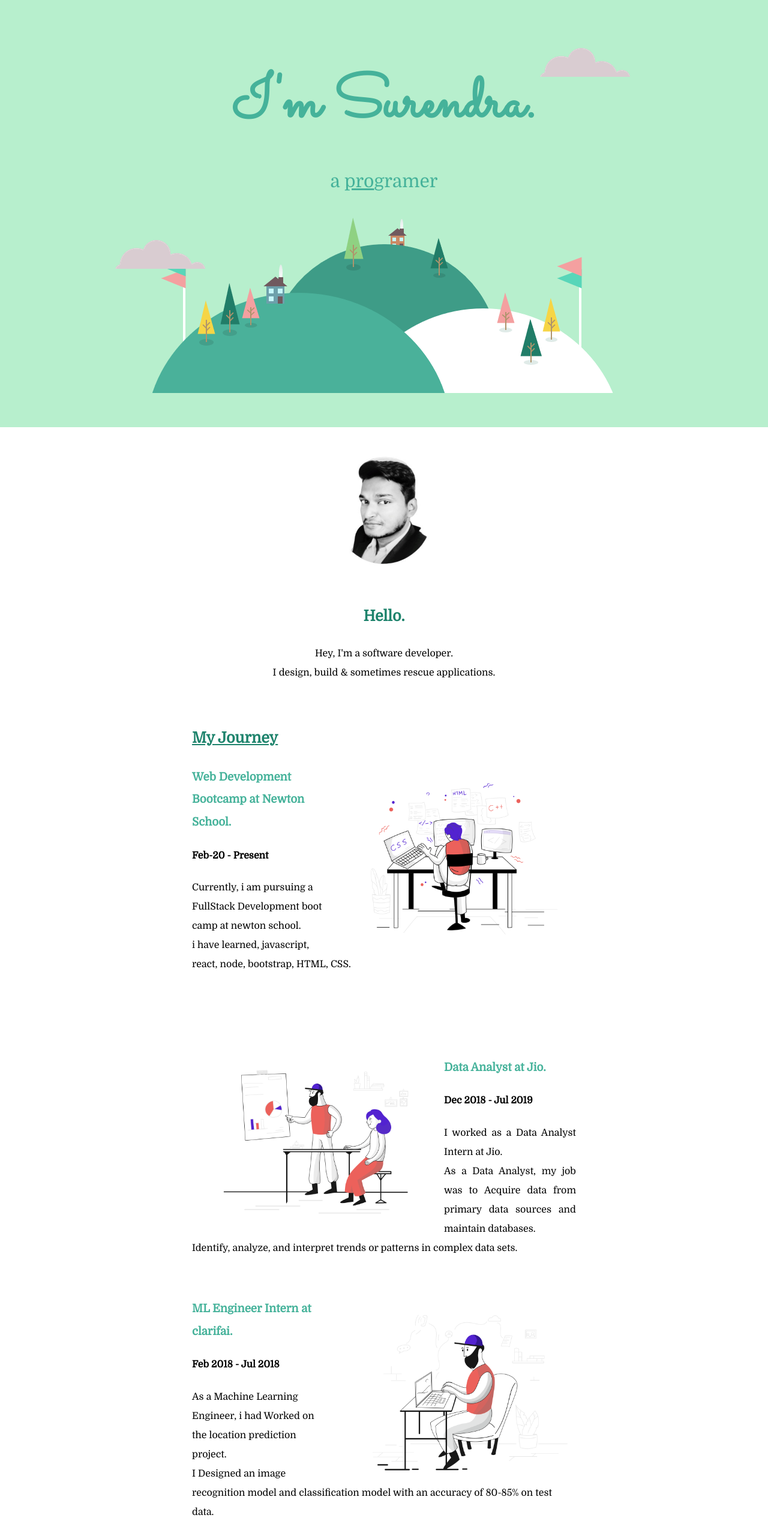
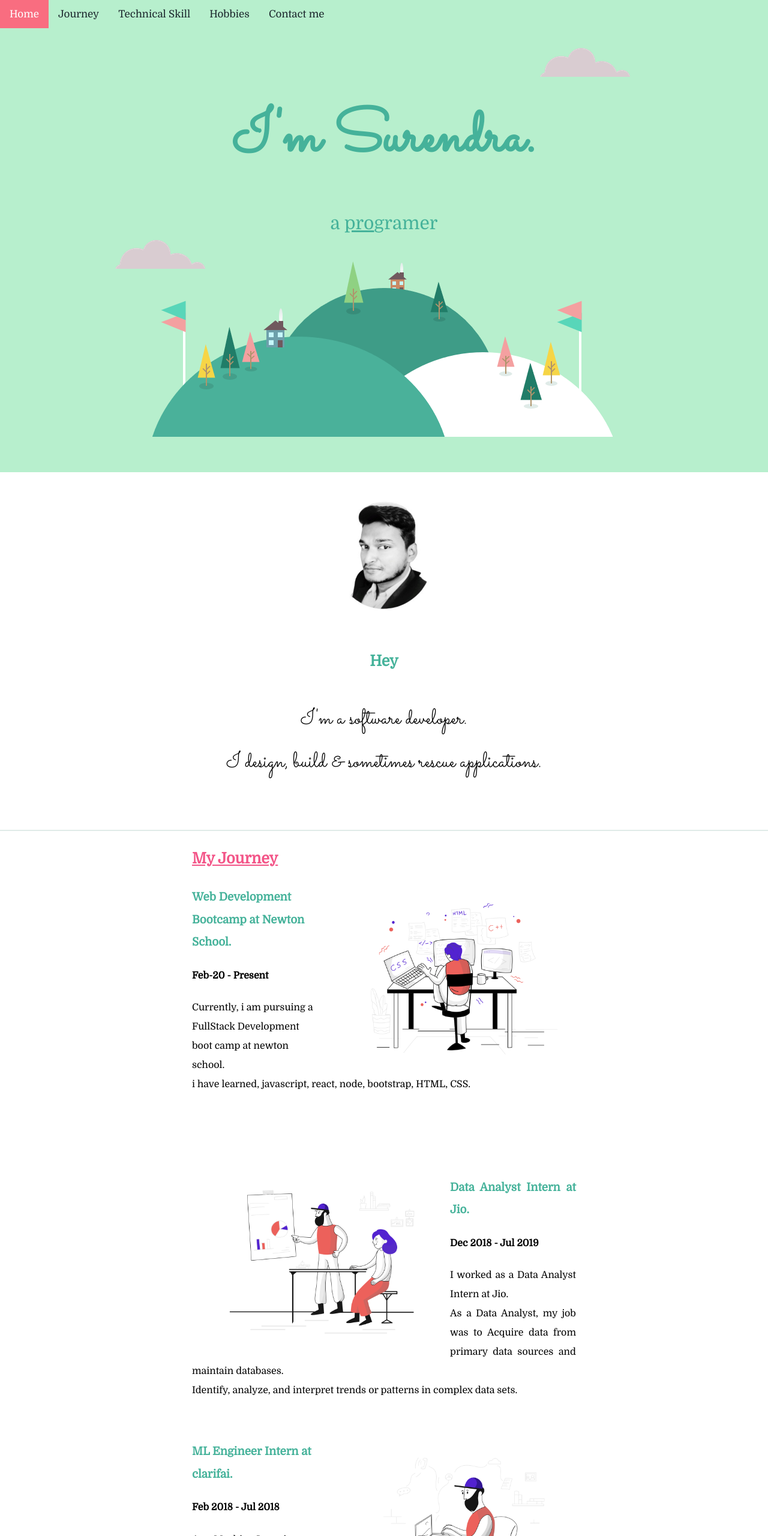
Before and after one commit to comradesurendra/portfolio, a plain HTML site: page index.html in a window 1280 px wide. Shown: the top 2560 px of the page at 60% size. Drawn offline with Linux system fonts and the light colour scheme.

Commit message:
fourth commit

```diff
--- a/CSS/style.css
+++ b/CSS/style.css
@@ -1,3 +1,30 @@
+/* Add a black background color to the top navigation */
+.topnav {
+  background-color: #b7efcd;
+  overflow: hidden;
+}
+
+/* Style the links inside the navigation bar */
+.topnav a {
+  float: left;
+  color: #1b262c;
+  text-align: center;
+  padding: 14px 16px;
+  text-decoration: none;
+  font-size: 17px;
+}
+
+/* Change the color of links on hover */
+.topnav a:hover {
+  background-color: #faf2f2;
+  color: black;
+}
+
+/* Add a color to the active/current link */
+.topnav a.active {
+  background-color: #f96d80;
+  color: white;
+}
 .intro {
   text-decoration: underline;
 }
@@ -15,13 +42,13 @@
   top: 10%;
 }
 
-.top-container {
+#top-container {
   background-color: #b7efcd;
   text-align: center;
   margin: 0;
   border: 0;
   padding: 6.25rem 6.25rem 3.125rem 6.25rem;
-  line-height: 1.5;
+  line-height: 1.7;
 
 }
 
@@ -38,12 +65,22 @@ h1 {
   font-family: 'Sacramento', cursive;
   color: #45b29a;
 }
+h2 {
+  color: #f35588;
+  font-size: 1.5625rem;
+  text-decoration: underline;
+}
+
+h3 {
+  color: #45b29a;
+}
 
 .middle-container {
   text-align: center;
   margin: 0 auto;
   border: 0;
   line-height: 2;
+  background-color: #ffffff;
 }
 
 .bottom-container {
@@ -65,6 +102,10 @@ hr {
   border-width: 0.3125rem 0 0 0;
   width: 5%;
 }
+.para{
+  font-size: 2.25rem;
+  font-family: 'Sacramento', cursive;
+}
 
 .cricket {
   width: 15.625rem;
@@ -80,13 +121,19 @@ hr {
   margin-right: 20px;
 }
 
-.skills {
+#skills {
   width: 50%;
   line-height: 2;
   margin: 0 auto;
   text-align: left;
 }
-.tech-skill{
+#journey {
+  width: 50%;
+  line-height: 2;
+  margin: 0 auto;
+  text-align: left;
+}
+#tech-skill{
   width: 50%;
   line-height: 2;
   margin: 0 auto;
@@ -120,23 +167,14 @@ hr {
   height: 300px;
   width: 400px;
   float: right;
-  margin-left: 20px;
+  margin-left: 30px;
 }
+
 .journeytwo{
   height: 300px;
   width: 400px;
   float: left;
-  margin-left: 20px;
-}
-
-h2 {
-  color: #1e836c;
-  font-size: 1.5625rem;
-  text-decoration: underline;
-}
-
-h3 {
-  color: #45b29a;
+  margin-left: 30px;
 }
 
 .btn {
@@ -178,17 +216,18 @@ h3 {
 }
 
 .hello {
-  color: #1e836c;
+  color: #45b29a;
   font-size: 1.5625rem;
   text-decoration: none;
 }
-.butn {
-  background: #45b29a;
-  background-image: -webkit-linear-gradient(top, #45b29a, #45b29a);
-  background-image: -moz-linear-gradient(top, #45b29a, #45b29a);
-  background-image: -ms-linear-gradient(top, #45b29a, #45b29a);
-  background-image: -o-linear-gradient(top, #45b29a, #45b29a);
-  background-image: linear-gradient(to bottom, #45b29a, #45b29a);
+
+#butn {
+  background: #f688bb;
+  background-image: -webkit-linear-gradient(top, #f688bb, #f688bb);
+  background-image: -moz-linear-gradient(top, #f688bb, #f688bb);
+  background-image: -ms-linear-gradient(top, #f688bb, #f688bb);
+  background-image: -o-linear-gradient(top, #f688bb, #f688bb);
+  background-image: linear-gradient(to bottom, #f688bb, #f688bb);
   -webkit-border-radius: 28;
   -moz-border-radius: 28;
   border-radius: 28px;
--- a/index.html
+++ b/index.html
@@ -12,7 +12,15 @@
 </head>
 
 <body>
-  <div class="top-container">
+  <div class="topnav">
+    <a class="active" href="#top-container">Home</a>
+    <a href="#journey">Journey</a>
+    <a href="#tech-skill">Technical Skill</a>
+    <a href="#skills">Hobbies</a>
+    <a href="#butn">Contact me</a>
+  </div>
+
+  <div id="top-container">
     <img class="top-cloud" src="images/cloud.png" alt="Cloud-image">
     <h1>I'm Surendra.</h1>
     <p class="head">a <span class="intro">pro</span>gramer</p>
@@ -26,11 +34,12 @@
   <div class="middle-container">
     <div class="profile">
       <img src="images/pro.png" alt="Nikhil-profile-pic" width="230px" height="240px">
-      <h2 class="hello">Hello.</h2>
-      <p>Hey, I'm a software developer. <br>I design, build & sometimes rescue applications.</p>
+      <h2 class="hello">Hey</h2>
+      <p class="para">I'm a software developer. <br>I design, build & sometimes rescue applications.</p>
     </div>
     <br>
-    <div class="skills">
+    <hr class="end">
+    <div id="journey">
       <h2>My Journey</h2>
       <div class="skill-row">
         <img class="journey" src="images/pixeltrue-web-development-1.png" alt="Web Development">
@@ -42,7 +51,7 @@
       <br>
       <div class="skill-row2">
         <img class="journeytwo" src="images/pixeltrue-teaching-1.png" alt="Data Analyst">
-        <h3>Data Analyst at Jio.</h3>
+        <h3>Data Analyst Intern at Jio.</h3>
         <h4>Dec 2018 - Jul 2019</h4>
         <p>I worked as a Data Analyst Intern at Jio.<br> As a Data Analyst, my job was to Acquire data from primary data sources and maintain databases.<br>Identify, analyze, and interpret trends or patterns in complex data sets.</p>
       </div>
@@ -65,14 +74,16 @@
     </div>
     <br>
     <br>
-    <div class="tech-skill">
+    <hr class="end">
+    <div id="tech-skill">
       <h2>My Technical Skill</h2>
       <pre> <img src="images/java.jpg" alt="C" class="lang">    <img src="images/cpp_logo.png" alt="C++" class="lang">    <img src="images/sql.png" alt="SQL" class="lang"> <img src="images/react.svg" alt="react" class="lang"></pre>
       <br>
       <pre> <img src="images/html.png" alt="HTML" class="lang">    <img src="images/css.png" alt="CSS" class="lang">    <img src="images/bootstrap.png" alt="BootStrap" class="lang"> <img src="images/javascript.png" alt="js" class="lang"></pre>
     </div>
     <br>
-    <div class="skills">
+    <hr class="end">
+    <div id="skills">
       <h2>My Hobbies.</h2>
       <div class="skill-row">
         <img class="tv-shows" src="https://media.giphy.com/media/Sb7WSbjHFNIL6/giphy.gif" alt="Watching-Tv-Shows">
@@ -94,8 +105,7 @@
       <h2>Get In Touch</h2>
       <h3>If you love cricket and Movies as much as I do Or have any Queries?</h3>
       <p>You can contact me as follow......</p>
-      <a class="butn" href="mailto:surendra10080@gmail.com">CONTACT ME</a>
-
+      <a id="butn" href="mailto:surendra10080@gmail.com">CONTACT ME</a>
     </div>
   </div>
 <br>
```
